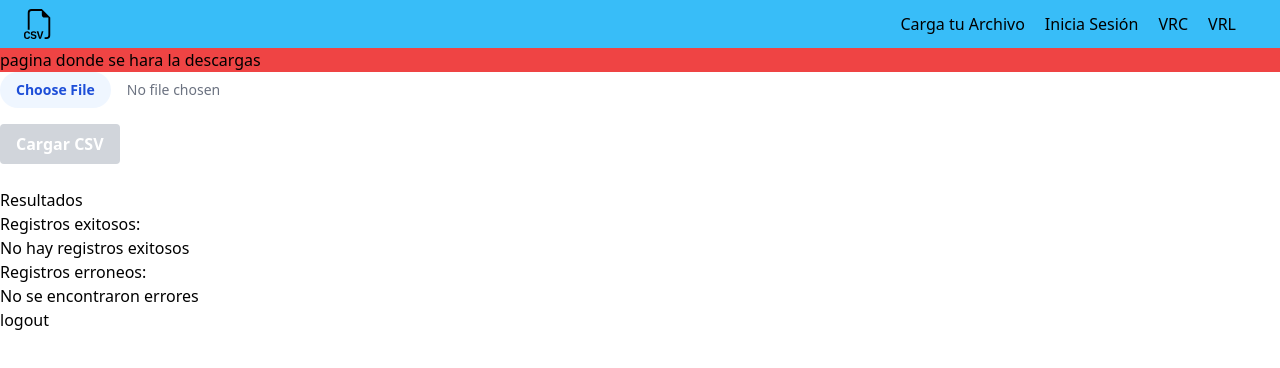
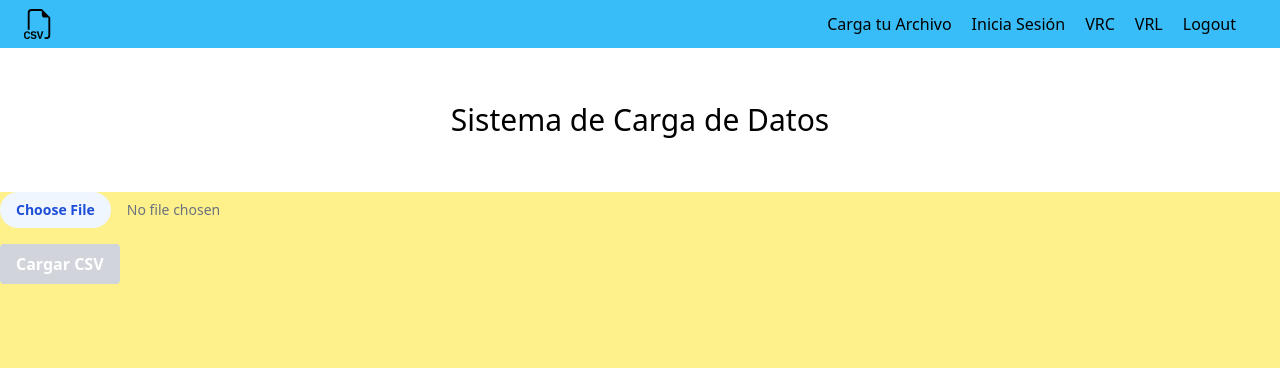
Before and after one commit to juan-arango35/reto-tecnico, a React (Vite) app: page / in a window 1280 px wide. Shown: the top 368 px of the page. Built offline with nearby package versions, Linux system fonts and the light colour scheme; sample sign-in values are in the browser's storage.

Commit message:
agrega estilos header

```diff
--- a/src/components/Header.jsx
+++ b/src/components/Header.jsx
@@ -1,7 +1,10 @@
 import { Link } from "react-router-dom";
 import { BsFiletypeCsv } from "react-icons/bs";
+import { useContext } from "react";
+import { AuthContext } from "../context/AuthContext";
 
 const Header = () => {
+  const {logout} = useContext(AuthContext)
   return (
     <div  className="flex justify-end items-center gap-5 mr-3 bg-sky-400 w-full pr-4 h-12">
       <div className="ml-6">
@@ -21,6 +24,9 @@ const Header = () => {
         <li>
           <Link to="/api/login">VRL</Link>
         </li>
+        <li>
+          <button onClick={() => logout()}>Logout</button>
+        </li>
       </ul>
     </div>
   );
--- a/src/components/csvUploader/ErrorCorrection.jsx
+++ b/src/components/csvUploader/ErrorCorrection.jsx
@@ -3,10 +3,10 @@ import React from "react";
 const ErrorCorrection = ({ errorRecords }) => {
   return (
     <div>
+      {errorRecords.length > 0 &&(
+        <div>
           <h2>Registros erroneos:</h2>
-      {errorRecords.length === 0 ? (
-        <p>No se encontraron errores</p>
-      ) : (
+
           <ul>
             {errorRecords.map((error, index) => (
               <li key={index}>
@@ -21,6 +21,7 @@ const ErrorCorrection = ({ errorRecords }) => {
               </li>
             ))}
           </ul>
+        </div>
       )}
     </div>
   );
--- a/src/components/csvUploader/ResultDisplay.jsx
+++ b/src/components/csvUploader/ResultDisplay.jsx
@@ -3,22 +3,19 @@ import React from "react";
 const ResultDisplay = ({ successRecords }) => {
   return (
     <div>
-      <h2>Registros exitosos:</h2>
-      {
-        successRecords.length === 0 ? (
-          <p>No hay registros exitosos</p>
-        ): (
+      {successRecords.length > 0 && (
+        <div>
+          <h2>Registros exitosos:</h2>
           <ul>
-            {
-              successRecords.map((item)=>(
-                <li>
-                  {item.name} - {item.email} - {item.age}
-                </li>
-              ))
-            }
+            {successRecords.map((item) => (
+              <li>
+                {item.name} - {item.email} - {item.age}
+              </li>
+            ))}
           </ul>
-        )
-      }
+          <div>{successRecords.length} records uploader successfully</div>
+        </div>
+      )}
     </div>
   );
 };
--- a/src/pages/login/Login.jsx
+++ b/src/pages/login/Login.jsx
@@ -64,7 +64,7 @@ const Login = () => {
             isFormComplete ? "bg-blue-500 hover:bg-blue-700" : "bg-gray-300 cursor-not-allowed"
           }`}>Iniciar Sesión</button>
       </form>
-      {error && <p className="text-red-500 mt-5">{error}</p>}
+     {error && isFormComplete && (<p className="text-red-500 mt-5">{error}</p> )}
     </div>
   );
 };
--- a/src/pages/principal/Principal.jsx
+++ b/src/pages/principal/Principal.jsx
@@ -12,7 +12,7 @@ const Principal = () => {
   const [error, setError] = useState("");
   const [successRecords, setSuccessRecords] = useState([]); //estado para los reguistros exitosos
   const [errorRecords, setErrorRecords] = useState([]); //estado para los registros erroneos
-  const { logout, isAuthenticated } = useContext(AuthContext);
+  const { isAuthenticated } = useContext(AuthContext);
   const navigate = useNavigate();
   //comprobamos si esta autenticado
   if (!isAuthenticated) {
@@ -87,8 +87,8 @@ const Principal = () => {
     });
   };
   return (
-    <div>
-      <h1 className="bg-red-500">pagina donde se hara la descargas</h1>
+    <div className="h-screen bg-yellow-200">
+      <h1 className="bg-white h-36 flex justify-center items-center text-3xl">Sistema de Carga de Datos</h1>
       <form onSubmit={handleSubmit} className="mb-6">
         <div className="mb-4">
           <input
@@ -121,14 +121,13 @@ const Principal = () => {
 
       {(setSuccessRecords.length > 0 || errorRecords.length > 0) && (
         <div>
-          <h2>Resultados</h2>
+
           <ResultDisplay successRecords={successRecords} />
           <ErrorCorrection errorRecords={errorRecords} />
         </div>
       )}
 
-      {/* boton de salir de la session */}
-      <button onClick={() => logout()}>logout</button>
+
     </div>
   );
 };
```
Lines whose indentation alone changed are shown as unchanged.
